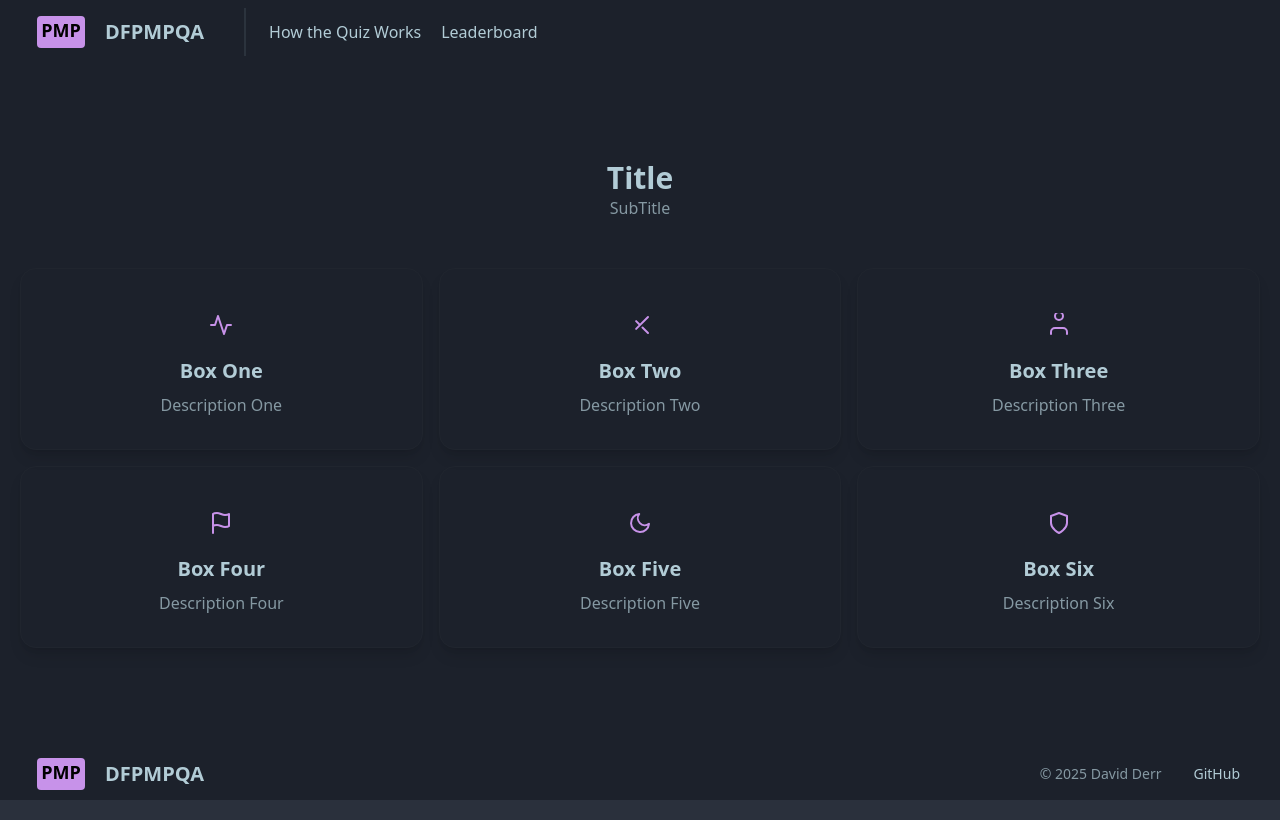
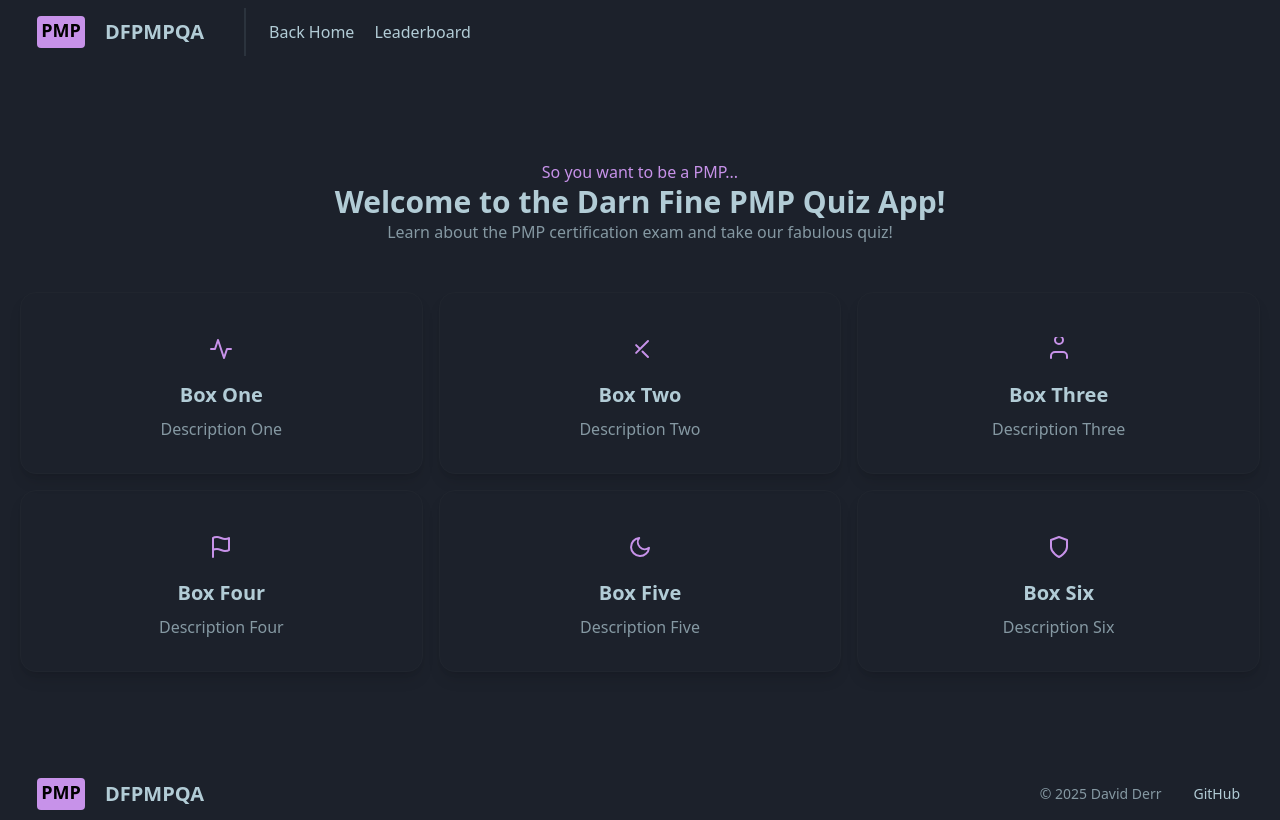
Before and after one commit to rofenac/quiz-app, a React (Vite) app: page /quiz-app/howworks in a window 1280 px wide. Built offline with nearby package versions, Linux system fonts and the light colour scheme.

Commit message:
Refactor Phase I
Major refactor of various components. Phase II will refactor the People, Process and Business Environment pages.

```diff
--- a/src/components/body.jsx
+++ b/src/components/body.jsx
@@ -1,4 +1,27 @@
 import { Link } from 'react-router-dom'
+
+function BoxCard({ svgPath, title, description }) {
+  return (
+    <div className="card shadow-lg border border-base-300">
+      <div className="card-body items-center text-center">
+        <div className="rounded-full bg-neutral-focus p-3">
+          <svg
+            className="w-6 h-6 text-accent"
+            fill="none"
+            stroke="currentColor"
+            strokeWidth="2"
+            strokeLinecap="round"
+            strokeLinejoin="round"
+          >
+            <path d={svgPath}></path>
+          </svg>
+        </div>
+        <h2 className="card-title text-neutral-content">{title}</h2>
+        <p className="text-neutral-content/70">{description}</p>
+      </div>
+    </div>
+  )
+}
 
 function Body({
   pageFlavorText,
@@ -18,28 +41,18 @@ function Body({
           <h1 className="text-3xl font-bold text-neutral-content">{pageTitle}</h1>
           <p className="text-neutral-content/70">{pageSubTitle}</p>
         </div>
+
         <div className="grid grid-cols-1 md:grid-cols-2 lg:grid-cols-3 gap-4">
           {boxesToRender.map((item, index) => (
-            <div key={index} className="card shadow-lg border border-base-300">
-              <div className="card-body items-center text-center">
-                <div className="rounded-full bg-neutral-focus p-3">
-                  <svg
-                    className="w-6 h-6 text-accent"
-                    fill="none"
-                    stroke="currentColor"
-                    strokeWidth="2"
-                    strokeLinecap="round"
-                    strokeLinejoin="round"
-                  >
-                    <path d={item.svgPath}></path>
-                  </svg>
-                </div>
-                <h2 className="card-title text-neutral-content">{item.title}</h2>
-                <p className="text-neutral-content/70">{item.description}</p>
-              </div>
-            </div>
+            <BoxCard
+              key={index}
+              svgPath={item.svgPath}
+              title={item.title}
+              description={item.description}
+            />
           ))}
         </div>
+
         {showQuizButton && (
           <div className="flex justify-center mt-16">
             <Link to="/quiz/random" className="btn btn-accent">
--- a/src/components/footer.jsx
+++ b/src/components/footer.jsx
@@ -1,23 +1,10 @@
-import { Link } from 'react-router-dom'
+import Logo from './logo'
 
-function Footer() {
+function FooterNav() {
   return (
-    <footer className="footer bg-neutral text-neutral-content/70">
-      <div className="container mx-auto px-5 flex items-center justify-between">
-        {/* Logo */}
-        <div className="flex items-center">
-          <Link to="/" className="btn btn-ghost normal-case text-xl flex items-center">
-            <div className="avatar">
-              <div className="w-12 h-8 rounded bg-accent flex items-center justify-center">
-                <span className="text-black text-lg font-bold leading-none">PMP</span>
-              </div>
-            </div>
-            <span className="ml-3 text-neutral-content">DFPMPQA</span>
-          </Link>
-        </div>
     <nav className="menu menu-horizontal px-1">
       <li>
-            <a className="text-neutral-content/70">© 2025 David Derr</a>
+        <span className="text-neutral-content/70 pointer-events-none">© 2025 David Derr</span>
       </li>
       <li>
         <a
@@ -30,6 +17,15 @@ function Footer() {
         </a>
       </li>
     </nav>
+  )
+}
+
+function Footer() {
+  return (
+    <footer className="footer bg-neutral text-neutral-content/70">
+      <div className="container mx-auto px-5 flex items-center justify-between">
+        <Logo />
+        <FooterNav />
       </div>
     </footer>
   )
--- a/src/components/header.jsx
+++ b/src/components/header.jsx
@@ -1,25 +1,13 @@
-import { Link } from 'react-router-dom'
+import Logo from './logo'
 
-function Header({ firstLink, secondLink, thirdLink }) {
+function Header({ children }) {
   return (
     <header className="bg-neutral">
       <div className="navbar container mx-auto px-5 flex items-center justify-between">
-        {/* Logo + Text */}
         <div className="flex items-center">
-          <Link to="/" className="btn btn-ghost normal-case text-xl flex items-center">
-            <div className="avatar">
-              <div className="w-12 h-8 rounded bg-accent flex items-center justify-center">
-                <span className="text-black text-lg font-bold leading-none">PMP</span>
-              </div>
-            </div>
-            <span className="ml-3 text-neutral-content">DFPMPQA</span>
-          </Link>
+          <Logo />
           <div className="divider divider-horizontal" />
-          <nav className="flex items-center space-x-5">
-            {firstLink}
-            {secondLink}
-            {thirdLink}
-          </nav>
+          <nav className="flex items-center space-x-5">{children}</nav>
         </div>
       </div>
     </header>
--- /dev/null
+++ b/src/components/logo.jsx
@@ -0,0 +1,16 @@
+import { Link } from 'react-router-dom'
+
+function Logo() {
+  return (
+    <Link to="/" className="btn btn-ghost normal-case text-xl flex items-center">
+      <div className="avatar">
+        <div className="w-12 h-8 rounded bg-accent flex items-center justify-center">
+          <span className="text-black text-lg font-bold leading-none">PMP</span>
+        </div>
+      </div>
+      <span className="ml-3 text-neutral-content">DFPMPQA</span>
+    </Link>
+  )
+}
+
+export default Logo
--- a/src/components/pagetemplate.jsx
+++ b/src/components/pagetemplate.jsx
@@ -2,11 +2,11 @@ import Header from './header'
 import Body from './body'
 import Footer from './footer'
 
-function PageTemplate({ bodyProps, ...headerProps }) {
+function PageTemplate({ bodyProps, headerLinks }) {
   return (
     <div className="min-h-screen flex flex-col">
-      <Header {...headerProps} />
-      <Body {...bodyProps} className="flex-grow" />
+      <Header>{headerLinks}</Header>
+      <Body {...bodyProps} className={`flex-grow ${bodyProps?.className || ''}`} />
       <Footer />
     </div>
   )
--- a/src/components/scorecontext.jsx
+++ b/src/components/scorecontext.jsx
@@ -1,4 +1,4 @@
-import React, { createContext, useState, useEffect } from 'react'
+import { createContext, useState, useEffect } from 'react'
 
 export const ScoreContext = createContext()
 
--- a/src/main.jsx
+++ b/src/main.jsx
@@ -7,7 +7,7 @@ import { ScoreProvider } from './components/scorecontext.jsx'
 
 createRoot(document.getElementById('root')).render(
   <StrictMode>
-    <BrowserRouter basename="/quiz-app">
+    <BrowserRouter basename="/quiz-app/">
       <ScoreProvider>
         <App />
       </ScoreProvider>
--- a/src/pages/homepage.jsx
+++ b/src/pages/homepage.jsx
@@ -6,6 +6,12 @@ function HomePage() {
     { to: '/howworks', text: 'How the Quiz Works' },
     { to: '/leaderboard', text: 'Leaderboard' },
   ]
+
+  const headerLinks = links.map((link, index) => (
+    <Link key={index} to={link.to} className="hover:text-purple-400">
+      {link.text}
+    </Link>
+  ))
 
   const boxes = [
     {
@@ -24,25 +30,23 @@ function HomePage() {
       title: <Link to="/business" className="hover:text-purple-400">Business Environment</Link>,
       description:
         'Addresses the broader context impacting projects, including organizational strategy, compliance, and external factors. It ensures alignment with business goals and promotes an understanding of the project’s role within the bigger picture.',
-      svgPath: 'M20 21v-2a4 4 0 00-4-4H8a4 4 0 00-4 4v2M12 7a4 4 0 100-8 4 4 0 000 8z',
+      svgPath: 'M20 21v-2a4 4 0 00-4-4H8a4 4 0 00-4 4v2M12 7a4 4 0 100-8 4 4 0000 8z',
     },
   ]
 
-  const bodyProps = {
-    pageFlavorText: 'So you want to be a PMP...',
-    pageTitle: 'Welcome to the Darn Fine PMP Quiz App!',
-    pageSubTitle: 'Learn about the PMP certification exam and take our fabulous quiz!',
-    boxes: boxes,
-    showQuizButton: true,
-  }
-
   return (
     <PageTemplate
-      bodyProps={bodyProps}
-      firstLink={<Link to={links[0].to} className="hover:text-purple-400">{links[0].text}</Link>}
-      secondLink={<Link to={links[1].to} className="hover:text-purple-400">{links[1].text}</Link>}
+      bodyProps={{
+        pageFlavorText: 'So you want to be a PMP...',
+        pageTitle: 'Welcome to the Darn Fine PMP Quiz App!',
+        pageSubTitle: 'Learn about the PMP certification exam and take our fabulous quiz!',
+        boxes,
+        showQuizButton: false,
+      }}
+      headerLinks={headerLinks}
     />
   )
+
 }
 
 export default HomePage
--- a/src/pages/howworks.jsx
+++ b/src/pages/howworks.jsx
@@ -3,9 +3,15 @@ import PageTemplate from '../components/pagetemplate'
 
 function HowWorks() {
   const links = [
-    { to: '/howworks', text: 'How the Quiz Works' },
+    { to: '/', text: 'Back Home' },
     { to: '/leaderboard', text: 'Leaderboard' },
   ]
+
+  const headerLinks = links.map((link, index) => (
+    <Link key={index} to={link.to} className="hover:text-purple-400">
+      {link.text}
+    </Link>
+  ))
 
   const boxes = [
     { title: 'Box One', description: 'Description One', svgPath: 'M22 12h-4l-3 9L9 3l-3 9H2' },
@@ -18,15 +24,17 @@ function HowWorks() {
 
   return (
     <PageTemplate
-      firstLink={<Link to={links[0].to} className="hover:text-purple-400">{links[0].text}</Link>}
-      secondLink={<Link to={links[1].to} className="hover:text-purple-400">{links[1].text}</Link>}
       bodyProps={{
-        pageTitle: 'Title',
-        pageSubTitle: 'SubTitle',
-        boxes: boxes,
+        pageFlavorText: 'So you want to be a PMP...',
+        pageTitle: 'Welcome to the Darn Fine PMP Quiz App!',
+        pageSubTitle: 'Learn about the PMP certification exam and take our fabulous quiz!',
+        boxes,
+        showQuizButton: false,
       }}
+      headerLinks={headerLinks}
     />
   )
+
 }
 
 export default HowWorks
--- a/src/pages/leaderboard.jsx
+++ b/src/pages/leaderboard.jsx
@@ -1,4 +1,4 @@
-import React, { useContext } from 'react'
+import { useContext } from 'react'
 import { Link } from 'react-router-dom'
 import Header from '../components/header'
 import Footer from '../components/footer'
@@ -7,19 +7,36 @@ import { ScoreContext } from '../components/scorecontext'
 function LeaderBoard() {
   const { leaderboard, clearLeaderboard } = useContext(ScoreContext)
 
+  const links = [
+    { to: '/', text: 'Back Home' },
+    { to: '/howworks', text: 'How the Quiz Works' },
+  ]
+
+  const headerLinks = links.map((link, index) => (
+    <Link key={index} to={link.to} className="hover:text-purple-400">
+      {link.text}
+    </Link>
+  ))
+
   return (
-    <>
     <div className="min-h-screen flex flex-col">
-        <Header
-          firstLink={<Link to="/howworks" className="hover:text-purple-400">How the Quiz Works</Link>}
-          secondLink={<Link to="/leaderboard" className="hover:text-purple-400">Leaderboard</Link>}
-        />
-
+      <Header>{headerLinks}</Header>
       <section className="flex-grow bg-neutral py-24">
         <div className="container mx-auto px-5">
           <div className="text-center w-full mb-10">
-              <h1 className="text-2xl sm:text-3xl font-medium text-neutral-content mb-4">Leaderboard</h1>
+            <h2 className="text-3xl font-bold text-neutral-content">Leaderboard</h2>
           </div>
+          <LeaderboardTable leaderboard={leaderboard} />
+          <ClearLeaderboardButton clearLeaderboard={clearLeaderboard} />
+        </div>
+      </section>
+      <Footer />
+    </div>
+  )
+}
+
+function LeaderboardTable({ leaderboard }) {
+  return (
     <div className="overflow-x-auto">
       <table className="table w-full bg-base-100 shadow-xl">
         <thead className="bg-neutral-focus text-neutral-content">
@@ -46,18 +63,16 @@ function LeaderBoard() {
         </tbody>
       </table>
     </div>
+  )
+}
 
-            {/* Clear Leaderboard Button */}
+function ClearLeaderboardButton({ clearLeaderboard }) {
+  return (
     <div className="flex justify-center mt-6">
       <button className="btn btn-secondary" onClick={clearLeaderboard}>
         Clear Leaderboard
       </button>
     </div>
-          </div>
-        </section>
-        <Footer />
-      </div>
-    </>
   )
 }
 
```
Lines whose indentation alone changed are shown as unchanged.
